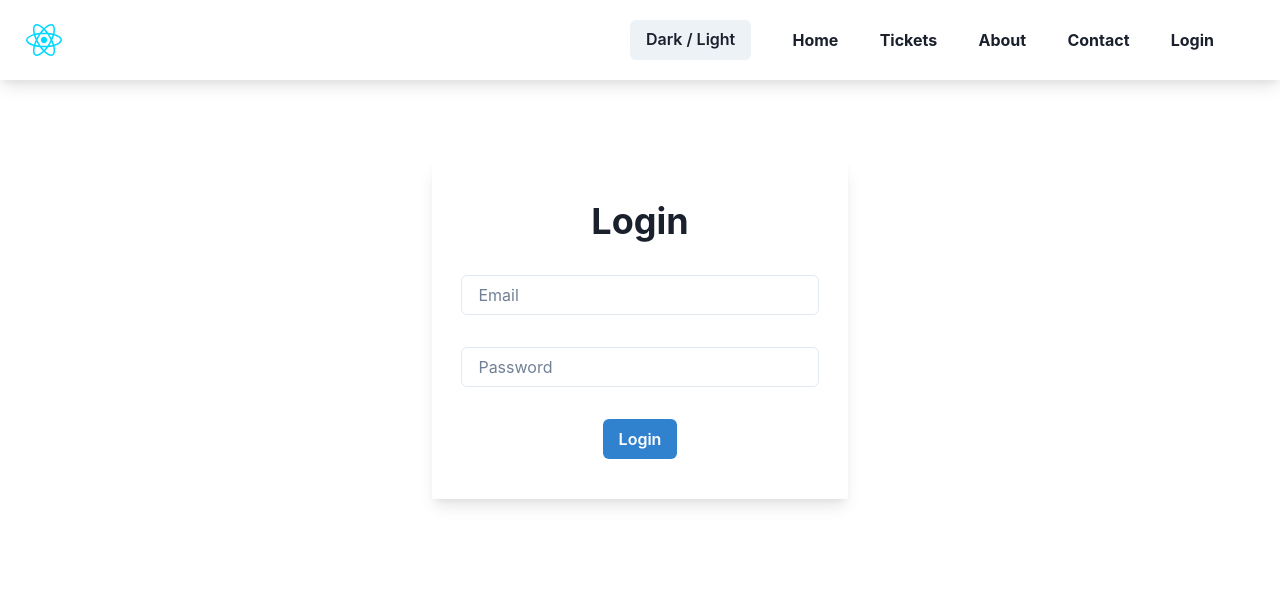
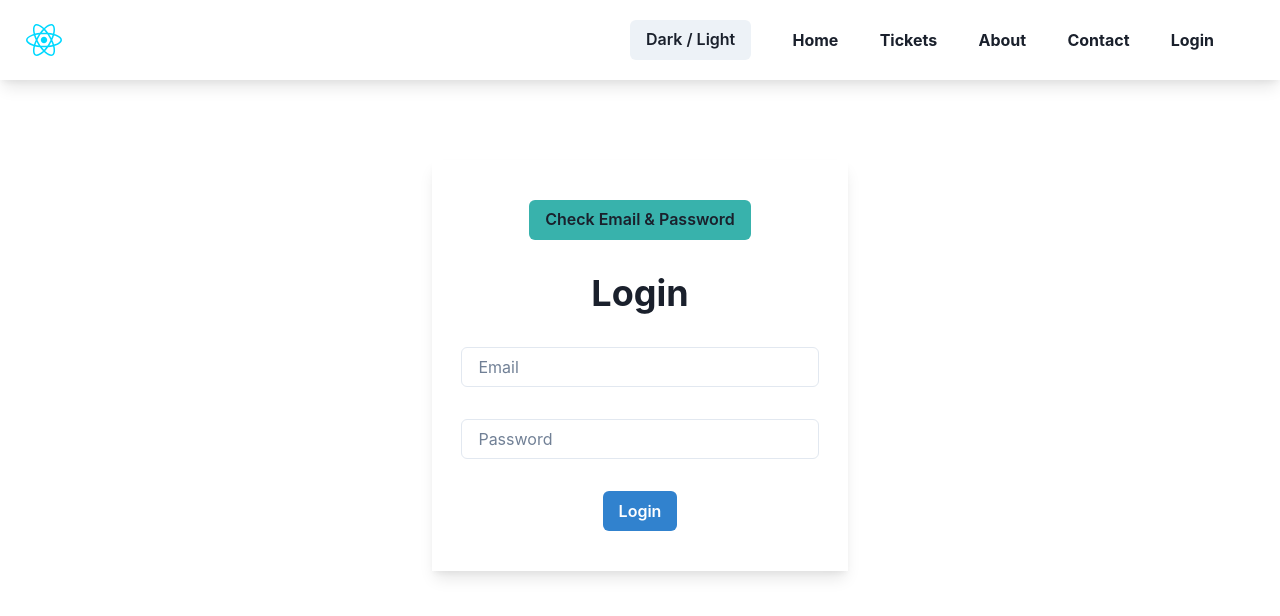
Before and after one commit to NKhairnar203/Ticket_App, a React (Vite) app: page /login in a window 1280 px wide. Shown: the top 616 px of the page. Built offline with nearby package versions, Linux system fonts and the light colour scheme.

Commit message:
login Email and password add to UI

```diff
--- a/src/pages/Login.jsx
+++ b/src/pages/Login.jsx
@@ -6,7 +6,18 @@ import {
   VStack,
   Container,
   useToast,
+  Popover,
+  PopoverTrigger,
+  PopoverContent,
+  PopoverHeader,
+  PopoverBody,
+  PopoverFooter,
+  PopoverArrow,
+  PopoverCloseButton,
+  PopoverAnchor,
+  Text
 } from "@chakra-ui/react";
+
 import React, { useContext, useState } from "react";
 import { AuthContext } from "../context/AuthContextProvider";
 import axios from "axios";
@@ -49,6 +60,26 @@ const Login = () => {
   return (
     <Container maxW={"md"}>
       <VStack spacing={8} mt={20} px={"20px"} py={"40px"} boxShadow={"lg"}>
+        {/* <Heading color={"red"} my={-3} fontSize={"20px"}>Email: eve.holt@reqres.in </Heading>
+        <Heading color={"green"} my={-3} fontSize={"20px"}>Password: cityslicka</Heading> */}
+        <Popover>
+          <PopoverTrigger>
+            <Button bg={"teal.400"}> Check Email & Password</Button>
+          </PopoverTrigger>
+          <PopoverContent>
+            <PopoverArrow />
+            <PopoverCloseButton />
+
+            <PopoverBody>
+              <Text textAlign={"center"} fontWeight={700} color={"red"}>
+                Email: eve.holt@reqres.in
+              </Text>
+              <Text textAlign={"center"} fontWeight={700} color={"green"}>
+                Password: cityslicka
+              </Text>
+            </PopoverBody>
+          </PopoverContent>
+        </Popover>
         <Heading>Login</Heading>
         <Input
           onChange={(e) => setEmail(e.target.value)}
```
